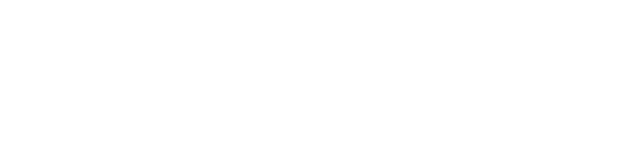
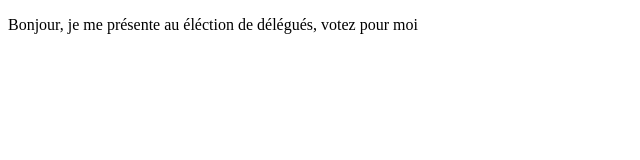
Before and after one commit to emmavdz2001/demo-projet, a plain HTML site: page index.html in a window 1280 px wide. Shown: the whole page, without its empty margins (0-640 px from the left). Drawn offline with Linux system fonts and the light colour scheme.

Commit message:
Ajout d'un message dans le html

```diff
--- a/index.html
+++ b/index.html
@@ -8,6 +8,6 @@
     <title>Demo-projet</title>
 </head>
 <body>
-
+    <p>Bonjour, je me présente au éléction de délégués, votez pour moi</p>
 </body>
 </html>
```
